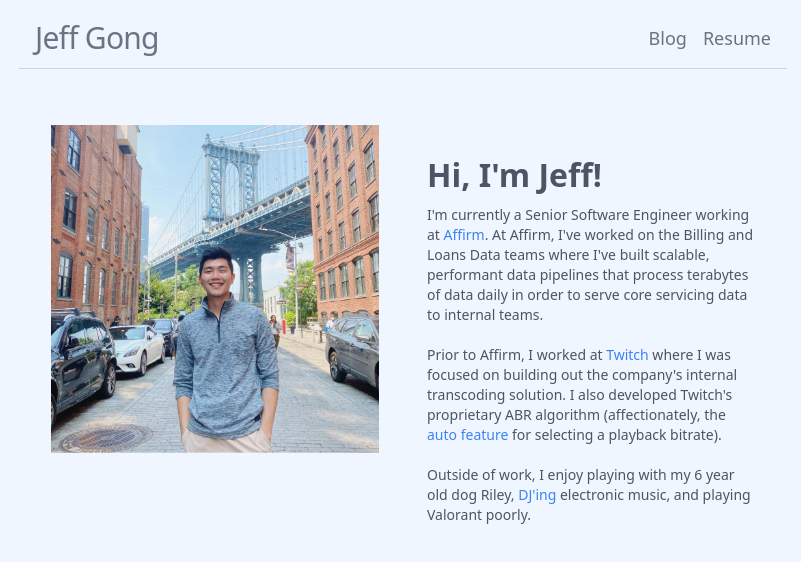
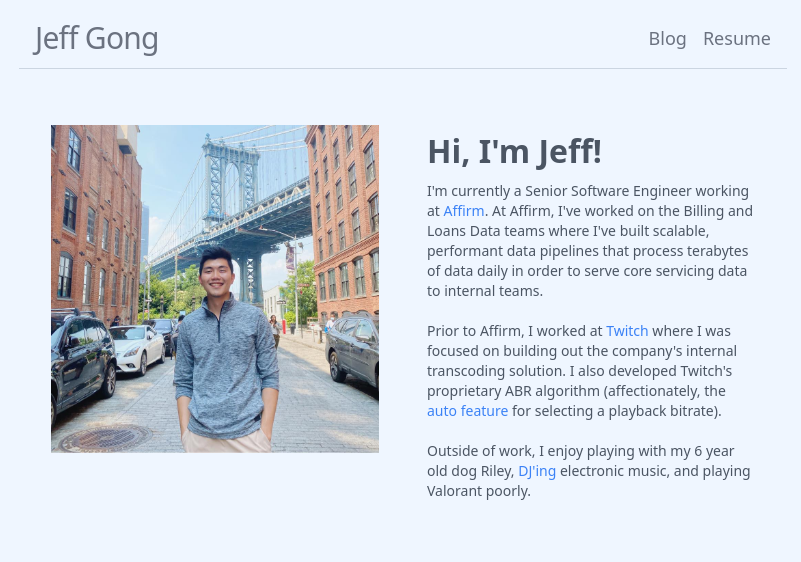
Before and after one commit to jiefugong/BlogFrontend, a React (Create React App) app: page / in a window 1280 px wide. Shown: the top 562 px of the page, without its empty margins (237-1038 px from the left). Built offline with nearby package versions, Linux system fonts and the light colour scheme; a web font is replaced by a local one.

Commit message:
Slight update to margin

```diff
--- a/src/components/about/about.js
+++ b/src/components/about/about.js
@@ -23,7 +23,7 @@ const About = () => {
           src="/me.jpeg"
           className="object-cover w-full"/>
       </div>
-      <div className="flex flex-col xl:w-1/2 sm:w-full mt-6 text-gray-600">
+      <div className="flex flex-col xl:w-1/2 sm:w-full text-gray-600">
         <ReactMarkdown
           className="whitespace-pre-line text-sm py-4"
           children={blurb}
```
